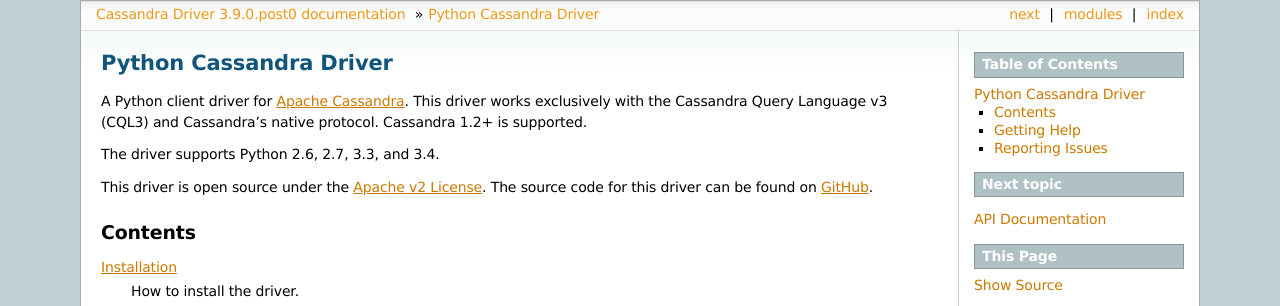
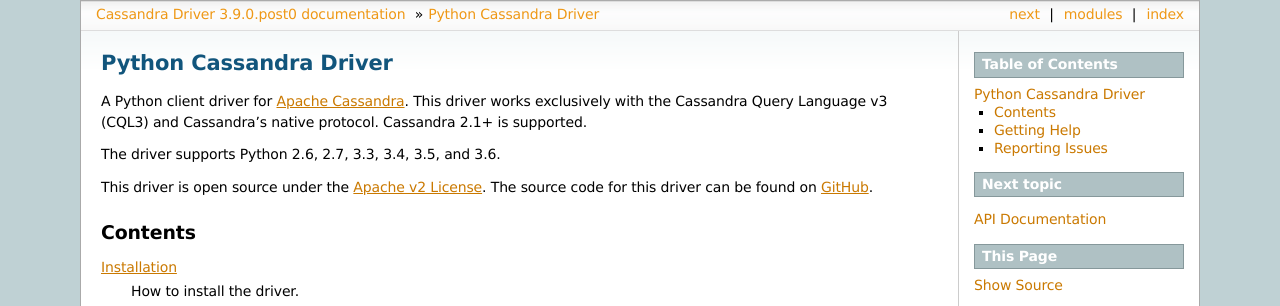
Before and after one commit to datastax/python-driver, a Sphinx documentation site: the page built from docs/index.rst, in a window 1280 px wide. Shown: the top 306 px of the page. Built offline with Sphinx 7.4.7, drawn with Linux system fonts in a browser that asks for light colours; pages that are not in the unit, such as notebooks, are missing from menus.

Commit message:
correct index.rst

```diff
--- a/docs/index.rst
+++ b/docs/index.rst
@@ -2,9 +2,9 @@
 =======================
 A Python client driver for `Apache Cassandra <http://cassandra.apache.org>`_.
 This driver works exclusively with the Cassandra Query Language v3 (CQL3)
-and Cassandra's native protocol.  Cassandra 1.2+ is supported.
+and Cassandra's native protocol.  Cassandra 2.1+ is supported.
 
-The driver supports Python 2.6, 2.7, 3.3, and 3.4.
+The driver supports Python 2.6, 2.7, 3.3, 3.4, 3.5, and 3.6.
 
 This driver is open source under the
 `Apache v2 License <http://www.apache.org/licenses/LICENSE-2.0.html>`_.
```
